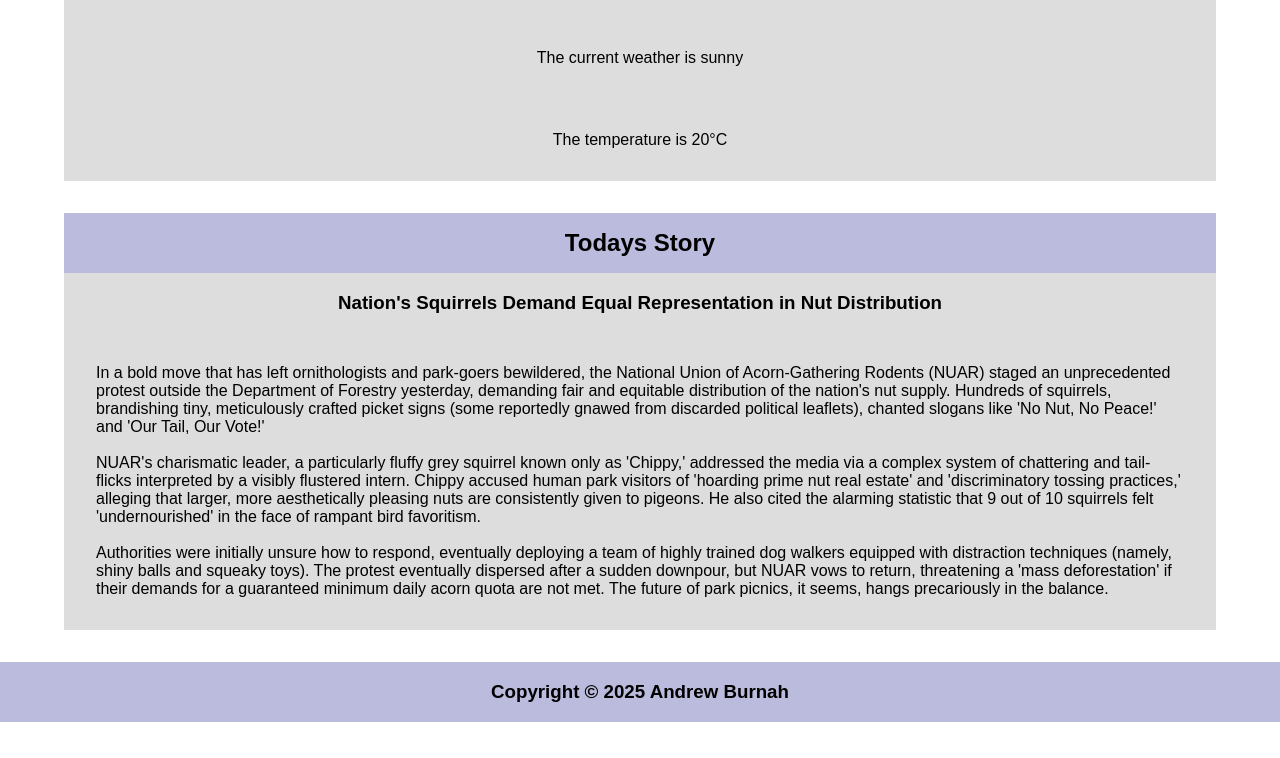
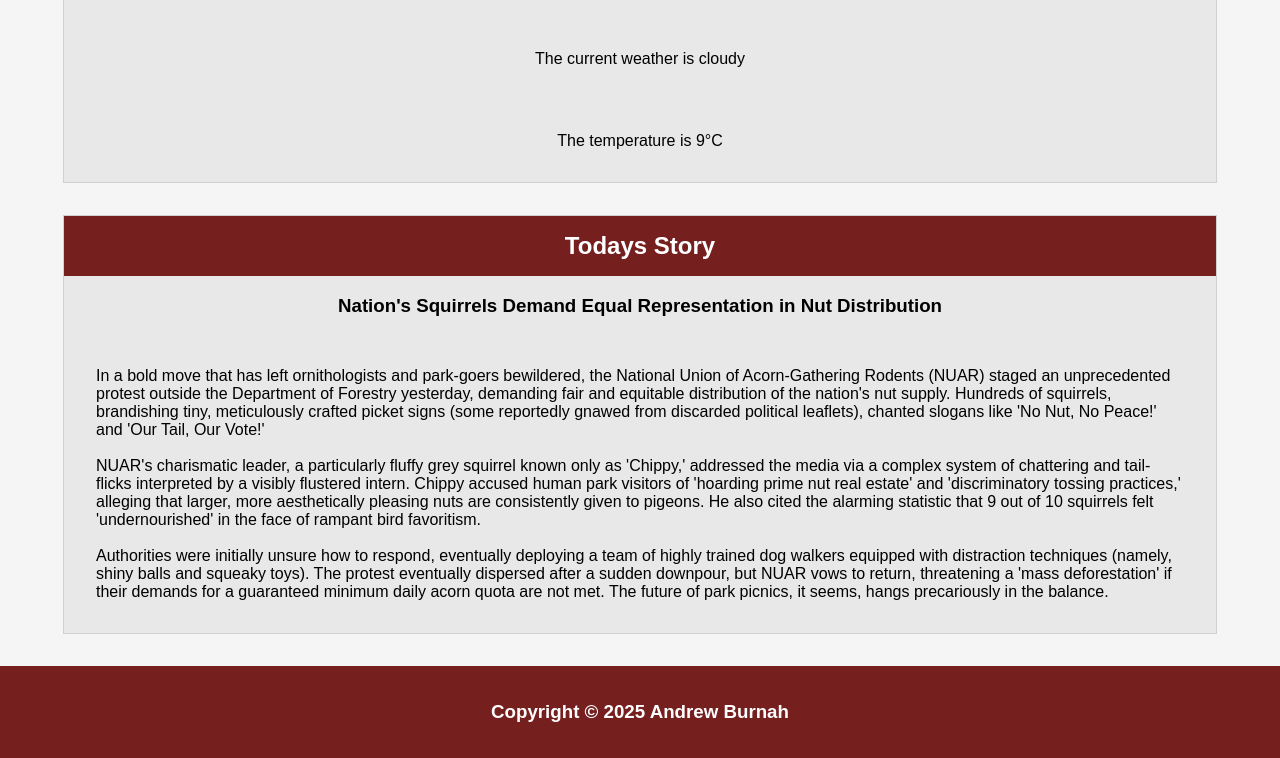
Before and after one commit to chiazmus/404news, a plain HTML site: page index.html in a window 1280 px wide. Shown: the part 255-1013 px from the top of the page. Before the commit the page ends 977 px from the top, so only its background shows below. Drawn offline with Linux system fonts and the light colour scheme.

Commit message:
color changes and weather

```diff
--- a/script.js
+++ b/script.js
@@ -22,6 +22,15 @@ const getDayOfYear = (date = new Date()) => {
   const dayOfYear = Math.ceil(diff / oneDay) + 1;
 
   return dayOfYear;
+}
+
+const produceWeather = () => {
+    const date = getDayOfYear(today);
+    const weatherPattern = ['sunny', 'sunny', 'cloudy', 'rainy', 'sunny', 'cloudy', 'cloudy', 'sunny', 'rainy'];
+    const tempPattern = ['20', '18', '15', '8', '10', '12', '9', '14', '10'];
+    const weatherType = weatherPattern[date % weatherPattern.length];
+    const temperature = tempPattern[date % tempPattern.length];
+    displayWeather(weatherType, temperature);
 }
 
 const displayWeather = (weatherType, temperature) => {
@@ -56,5 +65,5 @@ async function collectStories() {
     displayStory(data);
 }
 
-displayWeather('sunny', 20);
+produceWeather();
 collectStories();
--- a/styles.css
+++ b/styles.css
@@ -1,8 +1,16 @@
 :root{
     font-family: sans-serif;
-    --bg-primary: #eee;
-    --bg-secondary: #ddd;
-    --bg-accent: #bbd;
+    /* News Site Color Scheme (Red & Muted Tones) */
+    --bg-primary: #f5f5f5; /* Very light, soft gray for main content */
+    --bg-secondary: #e8e8e8; /* Slightly darker soft gray for sections or cards */
+    --bg-accent: #751f1f; /* A deep, less vibrant red for headers and key elements */
+
+    /* Additional Text & Border Colors for consistency */
+    --text-primary: #000000; /* Main text color (black) */
+    --text-secondary: #4a4a4a; /* Darker gray for less emphasized text */
+    --text-link: #a32b2b; /* Links will now be the accent red */
+    --text-link-hover: #7a2020; /* Darker red for link hover */
+    --border-light: #d0d0d0; /* Light gray for subtle borders */
 }
 
 body {
@@ -11,10 +19,13 @@ body {
     display: flex;
     flex-direction: column;
     min-height: 100vh;
+    background-color: var(--bg-primary); /* Set body background from new variable */
+    color: var(--text-primary); /* Ensure body text is black */
 }
 
 header {
     background-color: var(--bg-accent);
+    color: white; /* Text on header should be white for contrast with red */
 }
 
 header h2 {
@@ -32,14 +43,16 @@ main {
 .weather, .stories {
     margin: 2rem auto;
     max-width: 90%;
-    background-color: var(--bg-secondary);
+    background-color: var(--bg-secondary); /* Uses the slightly darker soft gray */
     display: flex;
     flex-direction: column;
     align-items: center;
+    border: 1px solid var(--border-light); /* Added a subtle border for definition */
 }
 
 .weather h2, .stories h2 {
-    background-color: var(--bg-accent);
+    background-color: var(--bg-accent); /* Uses the deep red for section titles */
+    color: white; /* Text on these headers should be white */
     width: 100%;
     padding: 1rem 0;
     margin: 0;
@@ -51,8 +64,10 @@ main {
 }
 
 footer {
-    background-color: var(--bg-accent);
+    background-color: var(--bg-accent); /* Uses the deep red */
+    color: white; /* Text on footer should be white */
     display: flex;
     flex-direction: column;
     align-items: center;
+    padding: 1rem 0; /* Added padding for better appearance */
 }
```
